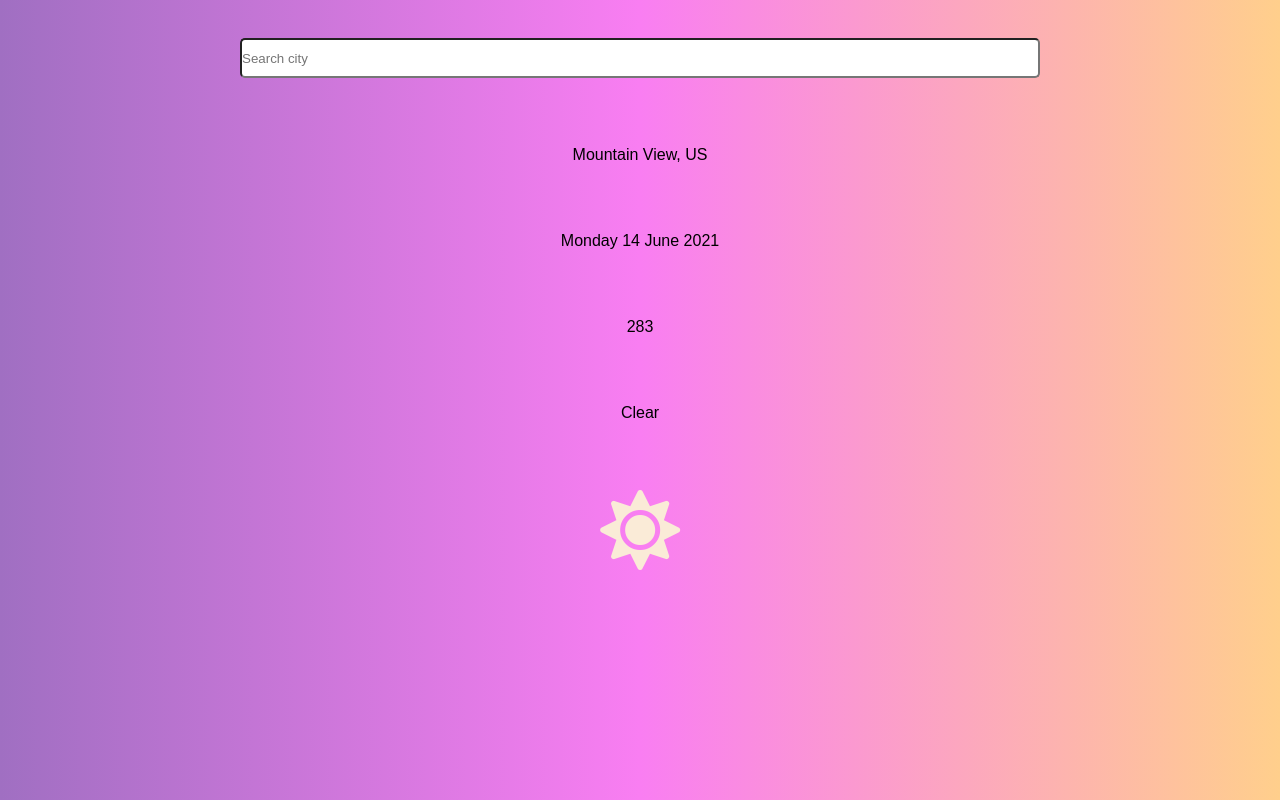
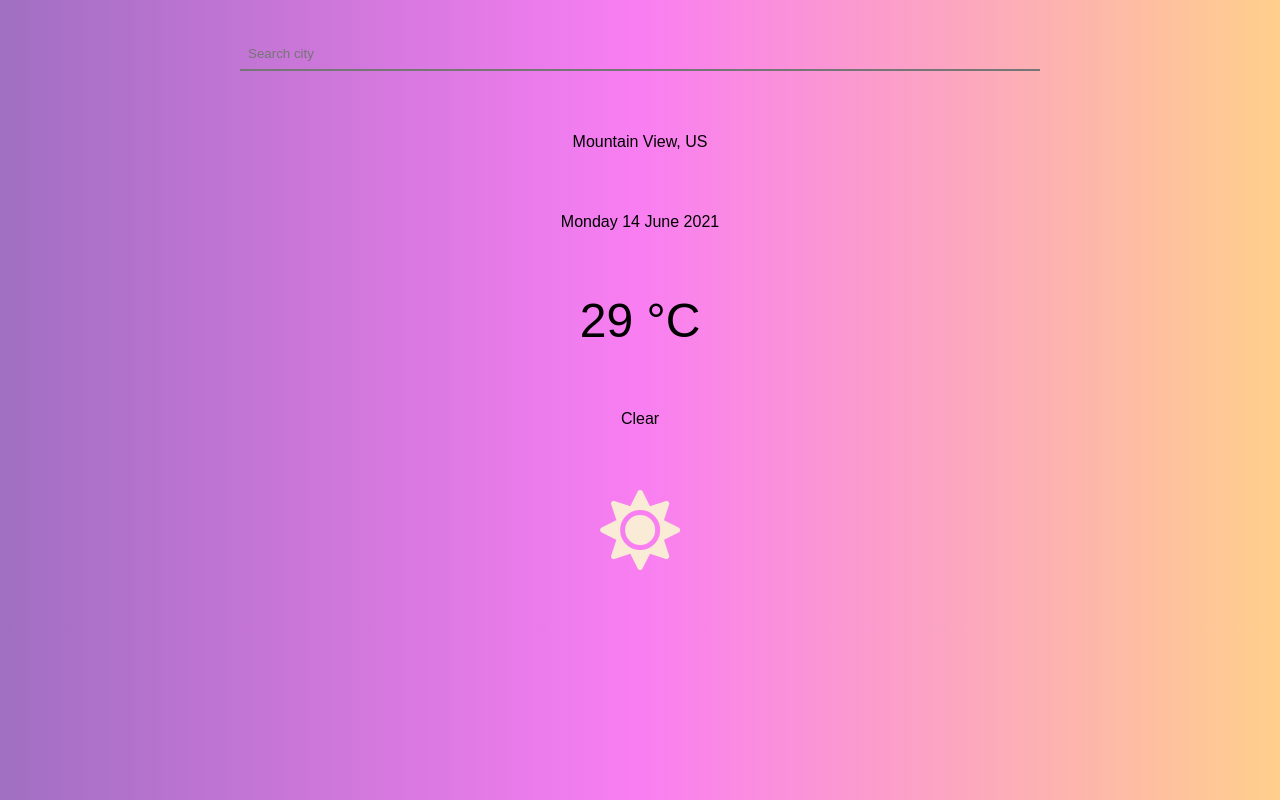
Before and after one commit to giovanaandrade/vue-weather, a Vue app: page / in a window 1280 px wide. Built offline with nearby package versions, Linux system fonts and the light colour scheme; no server answers.

Commit message:
search-bar styles

```diff
--- a/src/components/SearchBar.vue
+++ b/src/components/SearchBar.vue
@@ -1,12 +1,14 @@
 <template>
   <div class="search-box">
+    <label for="search">
       <input
+        name="search"
         type="text"
         class="search-bar"
         placeholder="Search city"
         v-model="query"
         @keyup.enter="fetchWeather(query)"
-    />
+    /></label>
   </div>
 </template>
 
@@ -30,9 +32,20 @@ export default {
 .search-box {
   width: 100%;
 }
+
 .search-bar {
   width: 100%;
-  height: 5vh;
-  border-radius: 5px;
+  background: none;
+  border-top-style: none;
+  border-right-style: none;
+  border-bottom-style: solid;
+  border-left-style: none;
+  padding: 0.5rem;
+  transition: 0.8s;
+}
+
+.search-bar:focus {
+  background-color: antiquewhite;
+  border: solid;
 }
 </style>
--- a/src/components/WeatherWrap.vue
+++ b/src/components/WeatherWrap.vue
@@ -4,7 +4,9 @@
       {{ this.allWeather.name }}, {{ this.allWeather.sys.country }}
     </div>
     <div class="date">{{ dateBuilder() }}</div>
-    <div class="temperature">{{ Math.round(this.allWeather.main.temp) }}</div>
+    <div class="temperature">
+      {{ Math.round(this.allWeather.main.temp) }} °C
+    </div>
     <div class="weather">{{ this.allWeather.weather[0].main }}</div>
     <i
       v-if="this.allWeather.weather[0].main == 'Clouds'"
@@ -73,7 +75,11 @@ export default {
 }
 
 .weather-wrap i {
-  font-size: 5em;
+  font-size: 5rem;
   color: antiquewhite;
 }
+
+.temperature {
+  font-size: 3rem;
+}
 </style>
--- a/src/store/modules/weather.js
+++ b/src/store/modules/weather.js
@@ -19,7 +19,7 @@ const state = {
     ],
     base: "stations",
     main: {
-      temp: 282.55,
+      temp: 28.55,
       feels_like: 281.86,
       temp_min: 280.37,
       temp_max: 284.26,
```
Lines whose indentation alone changed are shown as unchanged.
